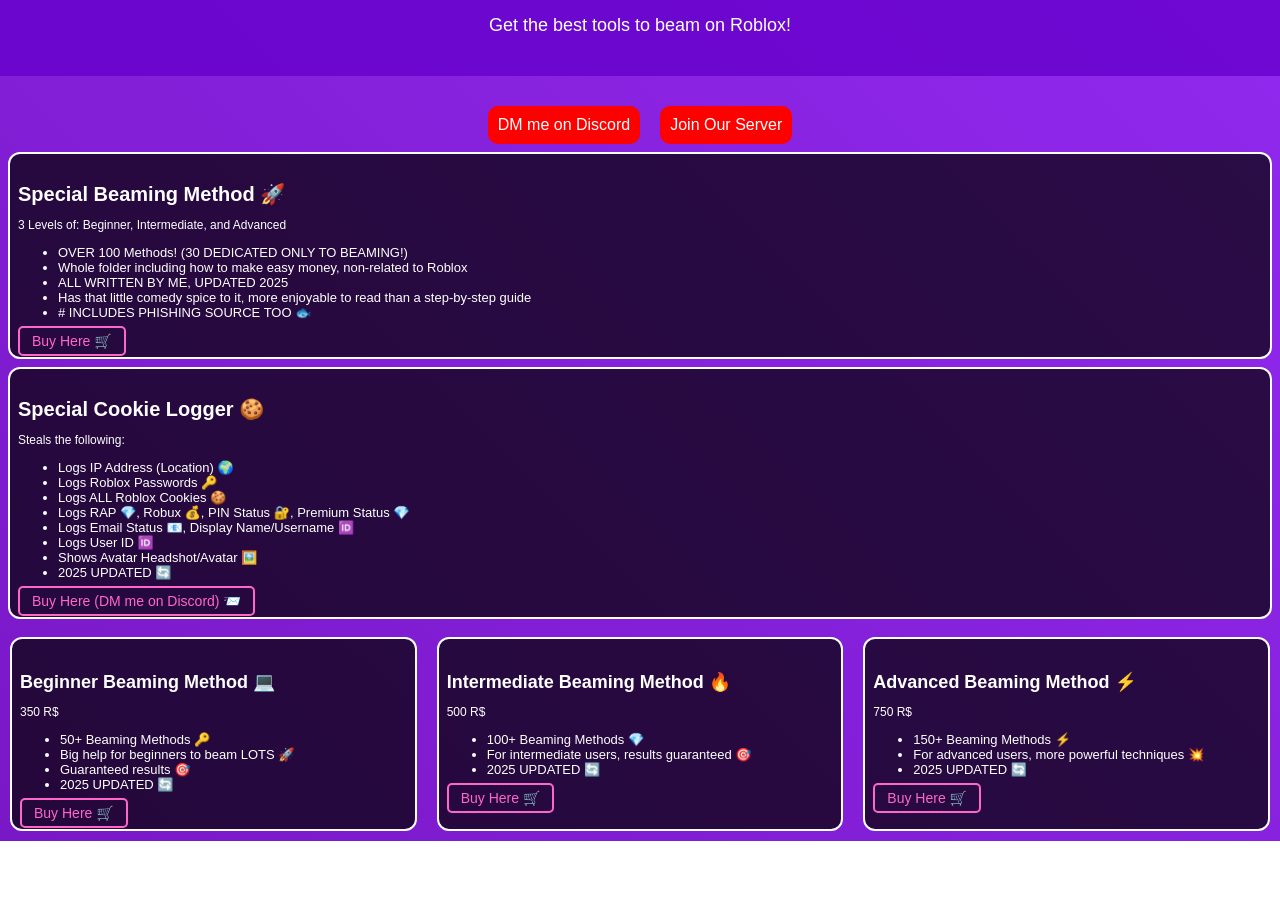
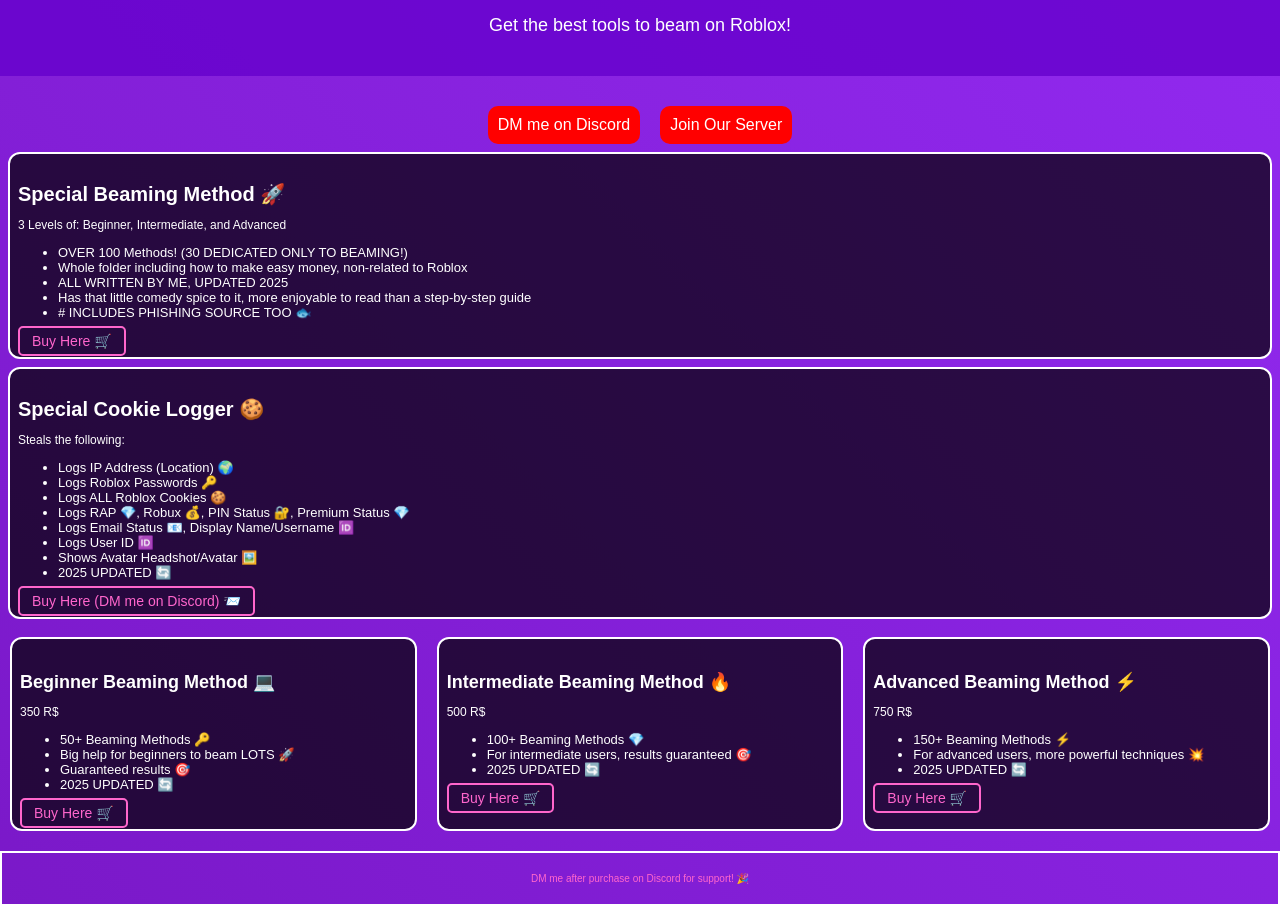
Before and after one commit to Privatebeamss/BeamShield, a plain HTML site: page index.html in a window 1280 px wide. Shown: the part 105-1011 px from the top of the page. Before the commit the page ends 946 px from the top, so only its background shows below. Drawn offline with Linux system fonts and the light colour scheme.

Commit message:
Update index.html

```diff
--- a/index.html
+++ b/index.html
@@ -192,6 +192,19 @@
             margin: 10px;
         }
 
+        /* Smaller Text Box Around Description */
+        .text-box {
+            border: 2px solid white;
+            padding: 10px;
+            margin-top: 10px;
+            text-align: center;
+            font-size: 12px;
+        }
+
+        .dm-text {
+            font-size: 10px;
+            color: #ff66cc;
+        }
     </style>
 </head>
 <body class="space-background">
@@ -272,5 +285,9 @@
         </div>
     </div>
 
+    <div class="text-box">
+        <p class="dm-text">DM me after purchase on Discord for support! 🎉</p>
+    </div>
+
 </body>
 </html>
```
